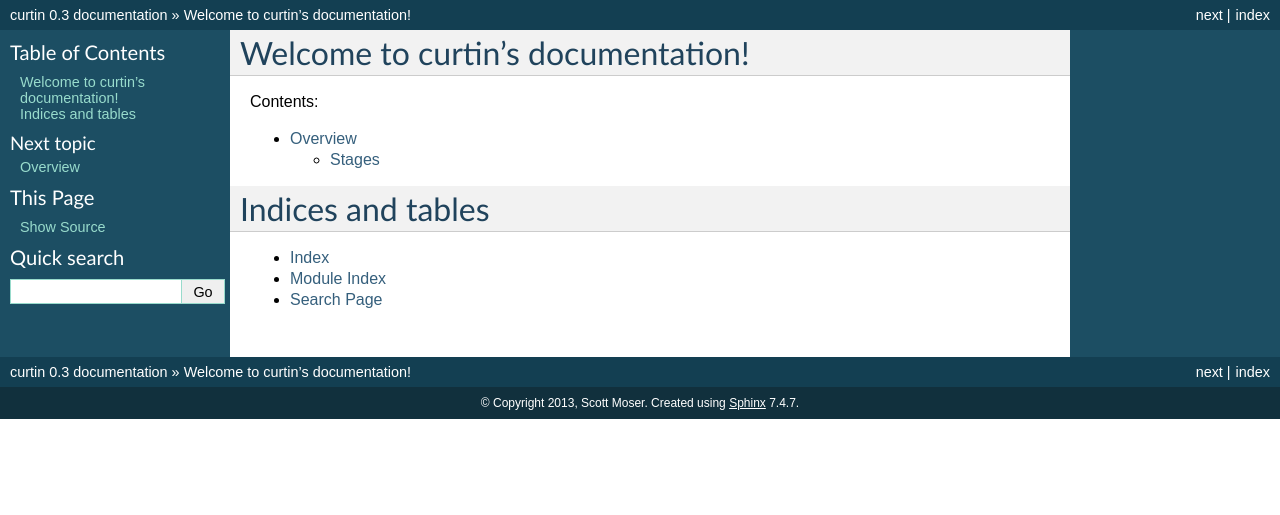
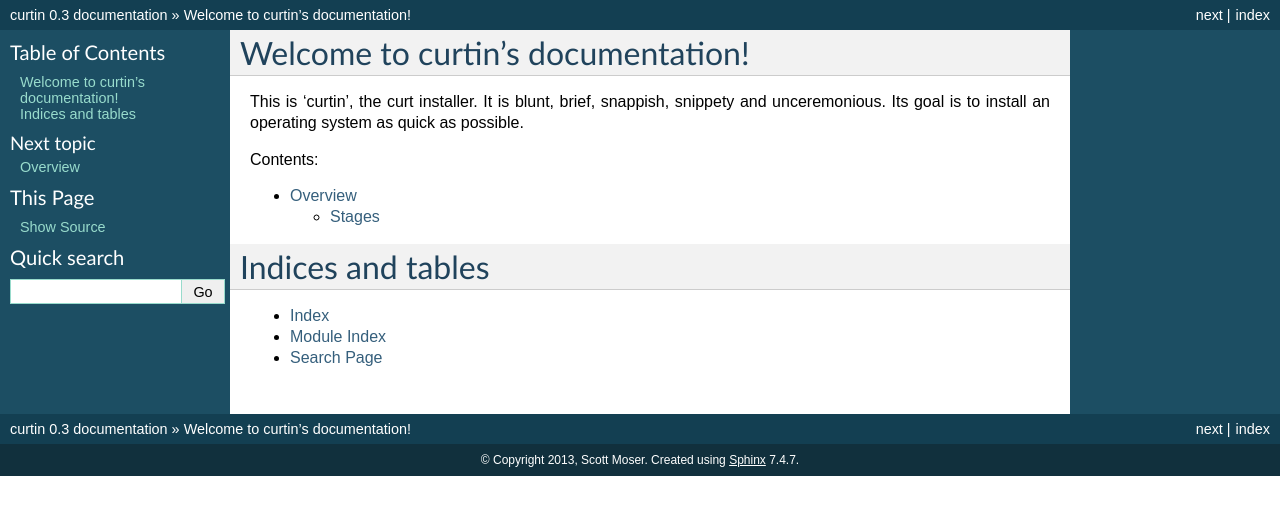
Before and after one commit to canonical/curtin, a Sphinx documentation site: the page built from doc/index.rst, in a window 1280 px wide. Shown: the top 515 px of the page. Built offline with Sphinx 7.4.7, drawn with Linux system fonts in a browser that asks for light colours.

Commit message:
add curtin tagline to index.rst
bzr-revno: 5

```diff
--- a/doc/index.rst
+++ b/doc/index.rst
@@ -5,6 +5,7 @@
 
 Welcome to curtin's documentation!
 ==================================
+This is 'curtin', the curt installer.  It is blunt, brief, snappish, snippety and unceremonious.  Its goal is to install an operating system as quick as possible.
 
 Contents:
 
```
